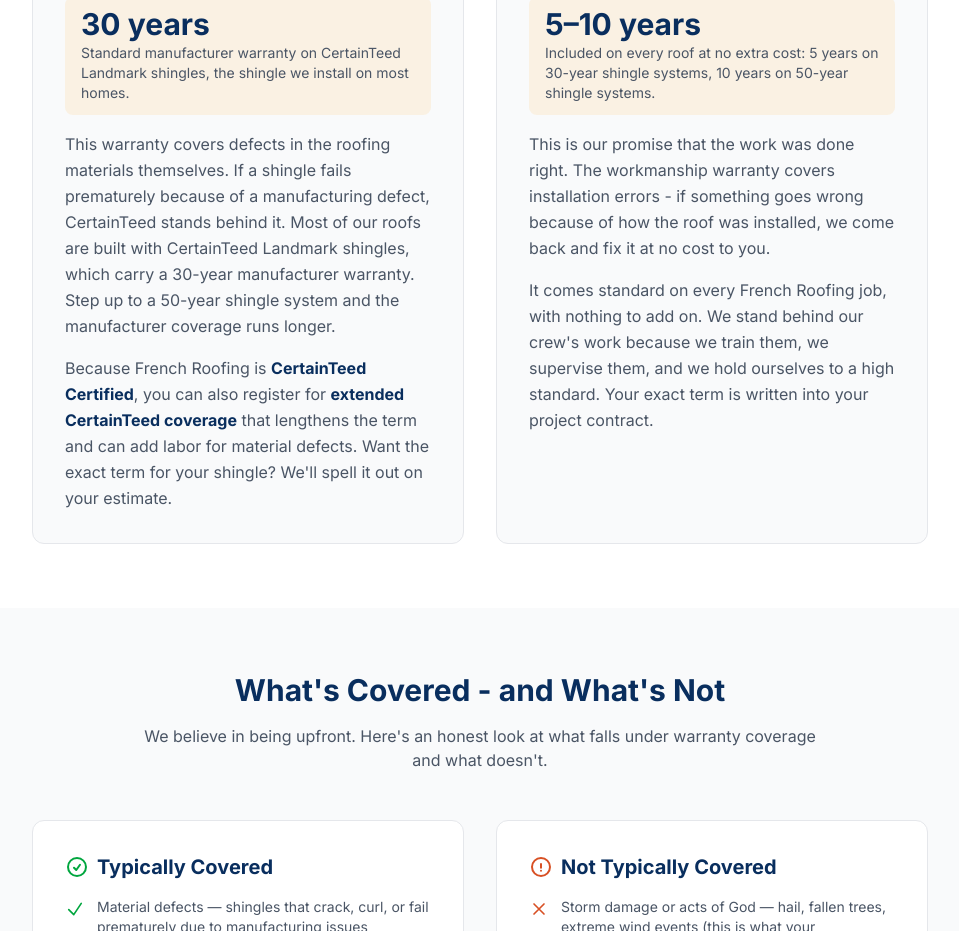
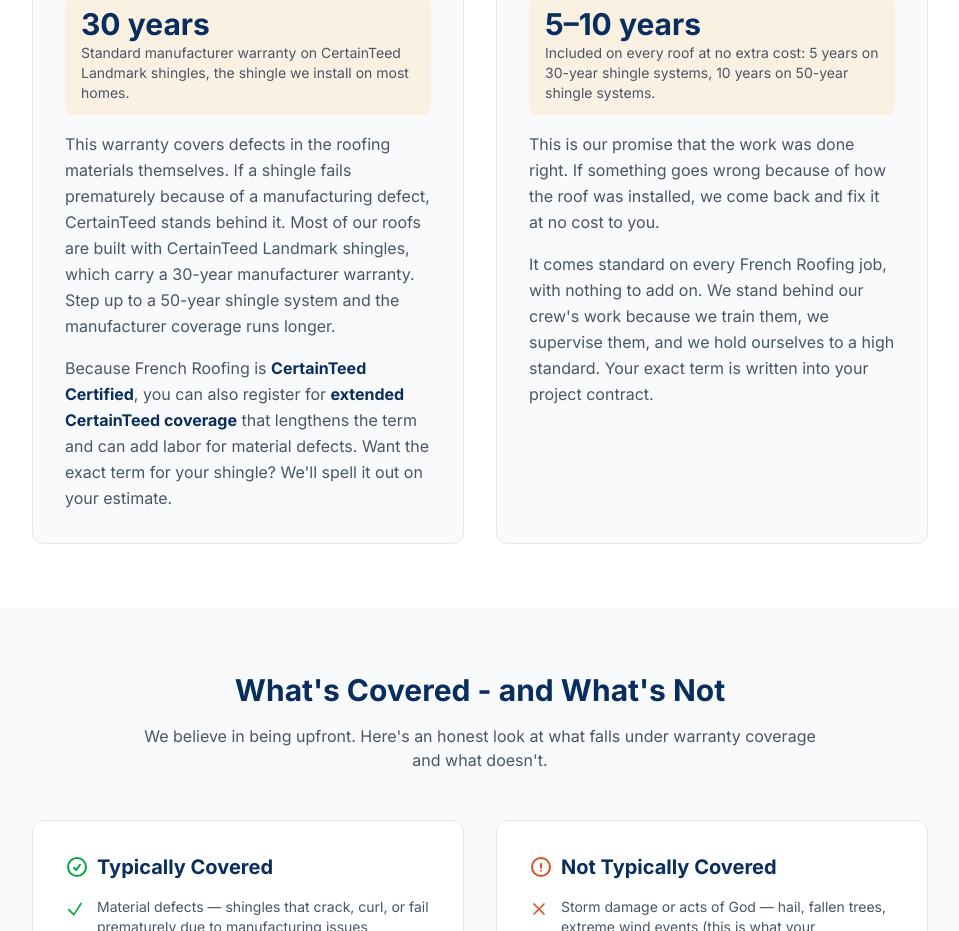
Before and after one commit to bb290/frenchroofing-website, a Next.js app: page /warranties in a window 1280 px wide. Shown: the part 1040-1971 px from the top of the page, without its empty margins (160-1119 px from the left). Built offline with nearby package versions, Linux system fonts and the light colour scheme.

Commit message:
Trim redundant lead-in from workmanship warranty card copy

```diff
--- a/src/app/warranties/page.tsx
+++ b/src/app/warranties/page.tsx
@@ -218,8 +218,7 @@
                 </p>
               </div>
               <p className="text-gray-600 leading-relaxed mb-4">
-                This is our promise that the work was done right. The
-                workmanship warranty covers installation errors - if something
+                This is our promise that the work was done right. If something
                 goes wrong because of how the roof was installed, we come back
                 and fix it at no cost to you.
               </p>
```
